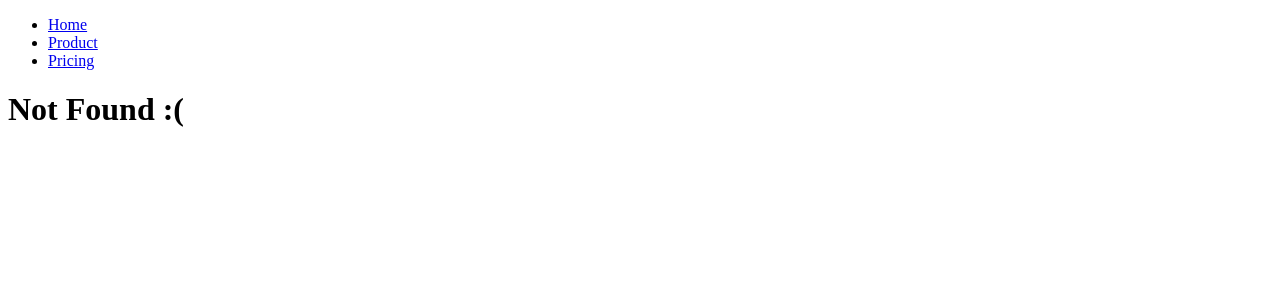
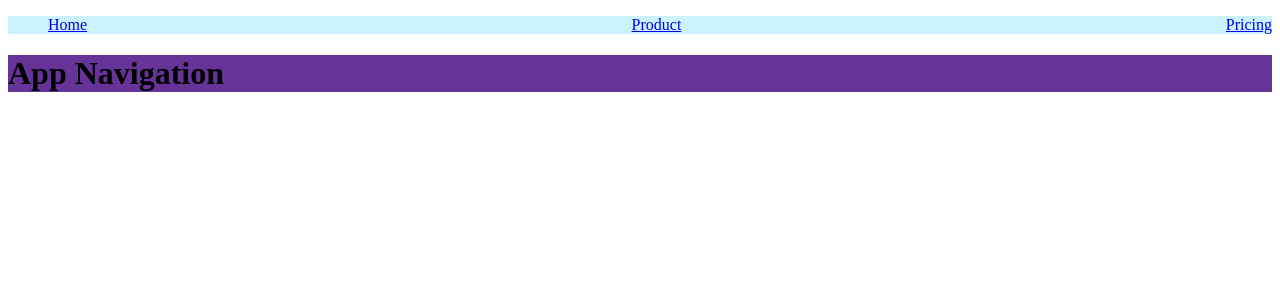
Before and after one commit to iamsabitak/08-worldwise, a React (Vite) app: page /app in a window 1280 px wide. Before the commit this address had no page. Shown: the top 300 px of the page. Built offline with nearby package versions, Linux system fonts and the light colour scheme.

Commit message:
fixed:classnames of each components

```diff
--- a/src/App.jsx
+++ b/src/App.jsx
@@ -4,6 +4,7 @@
 import Homepage from "./pages/Homepage";
 import PageNotFound from "./pages/PageNotFound";
 import PageNav from "./components/PageNav";
+import AppLayout from "./pages/AppLayout"
 function App() {
   return (
     <div>
@@ -13,6 +14,7 @@
           <Route path="/" element={<Homepage />} />
           <Route path="product" element={<Product />} />
           <Route path="pricing" element={<Pricing />} />
+          <Route path="app" element={<AppLayout />} />
           <Route path="*" element={<PageNotFound />} />
         </Routes>
       </BrowserRouter>
--- /dev/null
+++ b/src/components/AppNav.jsx
@@ -0,0 +1,6 @@
+import { nav } from "./AppNav.module.css";
+function AppNav() {
+  return <nav className={nav}>App Navigation</nav>;
+}
+
+export default AppNav;
--- /dev/null
+++ b/src/components/AppNav.module.css
@@ -0,0 +1,3 @@
+.nav{
+    background-color: rebeccapurple;
+}
--- a/src/components/PageNav.jsx
+++ b/src/components/PageNav.jsx
@@ -1,9 +1,9 @@
 import { NavLink } from "react-router-dom";
-import styles from "./PageNav.module.css"
+import {nav} from "./PageNav.module.css"
 function PageNav() {
   // console.log(styles);
   return (
-    <nav>
+    <nav className={nav}>
       <ul>
         <li>
           <NavLink to="/">Home</NavLink>
--- a/src/components/PageNav.module.css
+++ b/src/components/PageNav.module.css
@@ -1,5 +1,9 @@
 .nav {
+  background-color: rgb(205, 242, 255);
+}
+.nav ul {
   display: flex;
-  justify-content: center;
-  align-items: center;
+  justify-content: space-between;
+  list-style: none;
+
 }
--- /dev/null
+++ b/src/pages/AppLayout.jsx
@@ -0,0 +1,9 @@
+import AppNav from "../components/AppNav";
+
+export default function AppLayout() {
+  return (
+    <h1>
+      <AppNav />
+    </h1>
+  );
+}
--- a/src/pages/Homepage.jsx
+++ b/src/pages/Homepage.jsx
@@ -1,8 +1,10 @@
+import { Link } from "react-router-dom";
+
 function Homepage() {
   return (
     <div>
       <h1>Worldwise</h1>
-
+      <Link to="/app">Go to the App</Link>
     </div>
   );
 }
```
